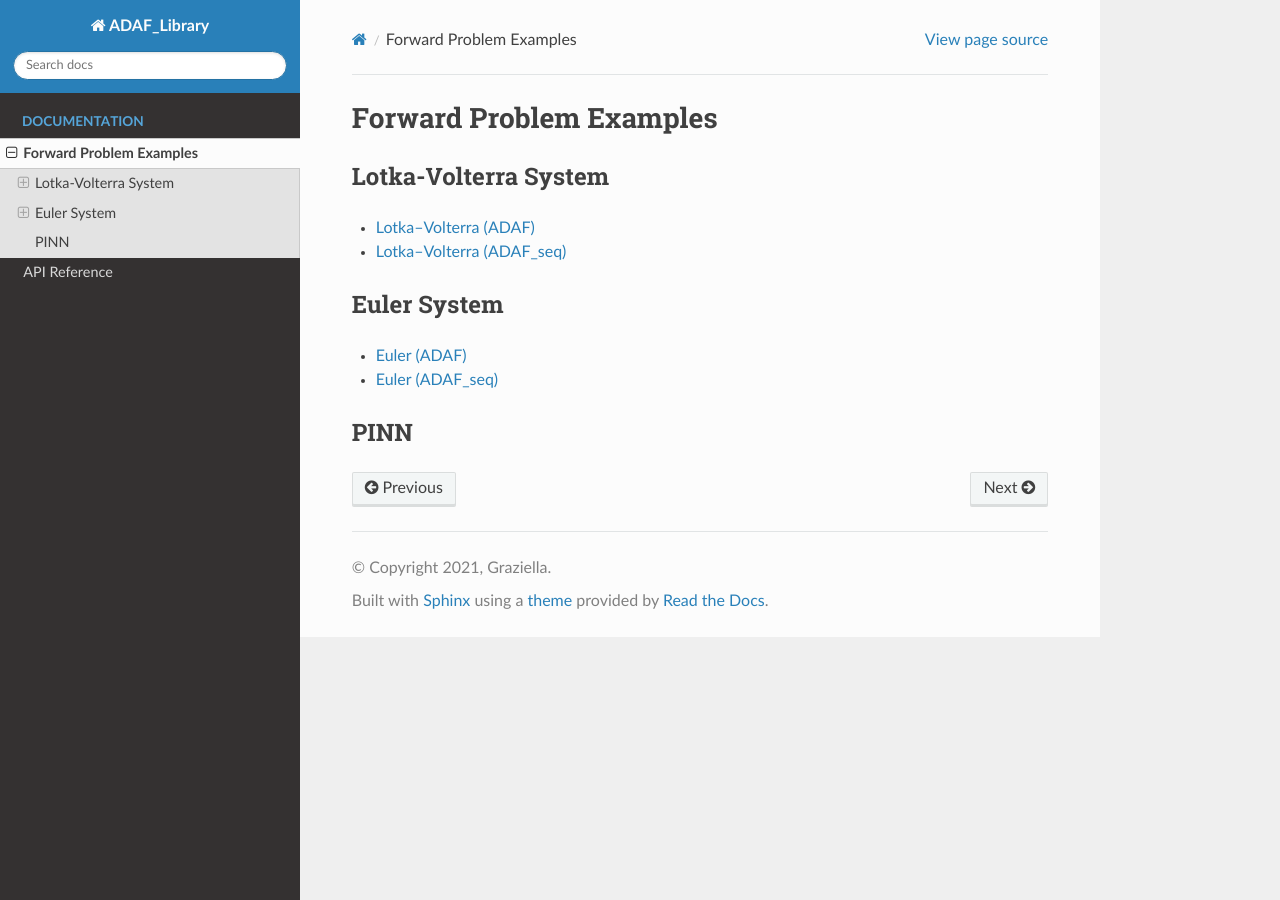
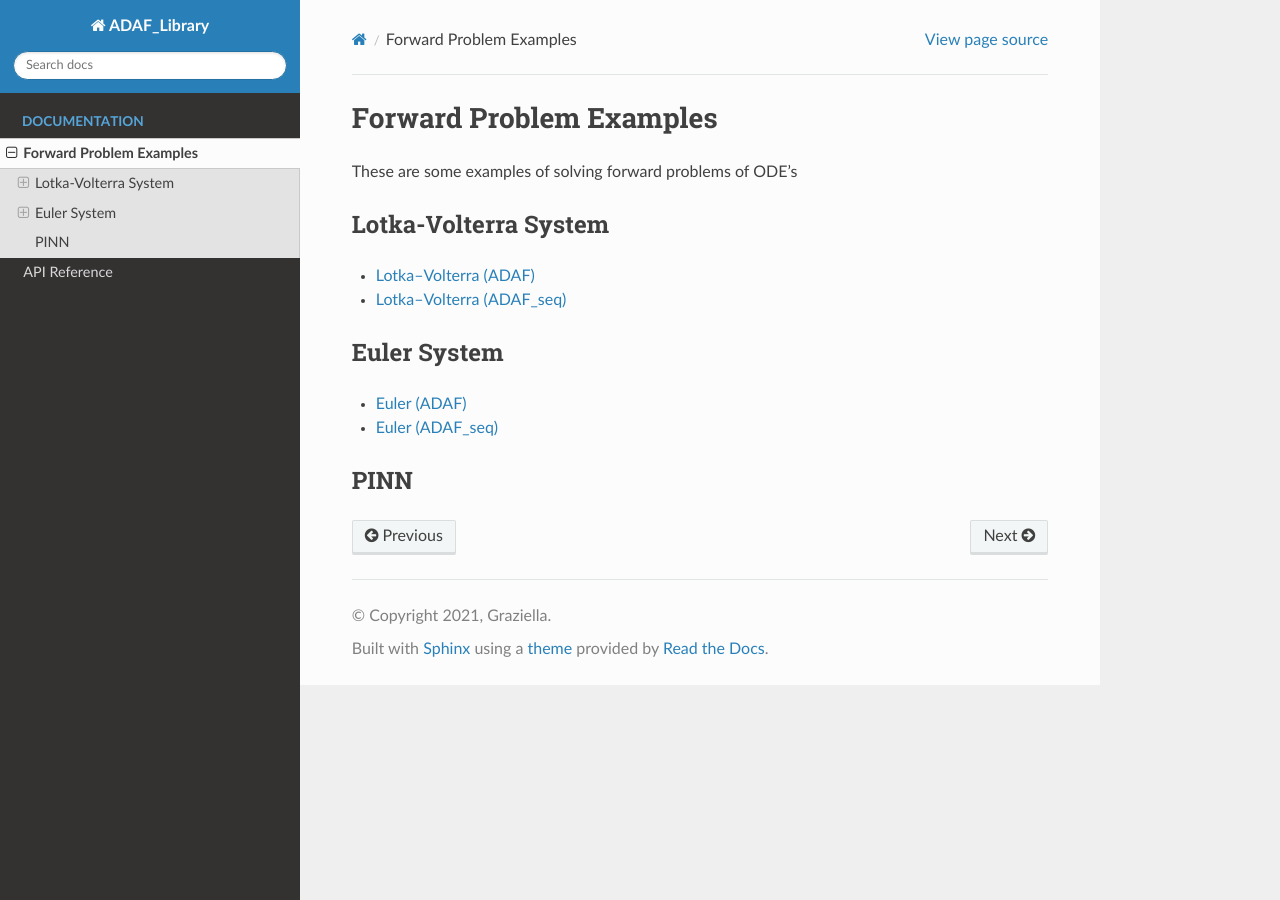
Before and after one commit to yooyoungwoo7/ADAF_Library, a Sphinx documentation site: the page built from docs/source/forward.rst, in a window 1280 px wide. Built offline with Sphinx 7.4.7 and the Read the Docs theme 3.1.0, drawn with Linux system fonts in a browser that asks for light colours.

Commit message:
Update forward.rst

```diff
--- a/docs/source/forward.rst
+++ b/docs/source/forward.rst
@@ -1,5 +1,8 @@
 Forward Problem Examples
 ========================
+
+These are some examples of solving forward problems of ODE's
+
 
 Lotka-Volterra System
 ----
```
